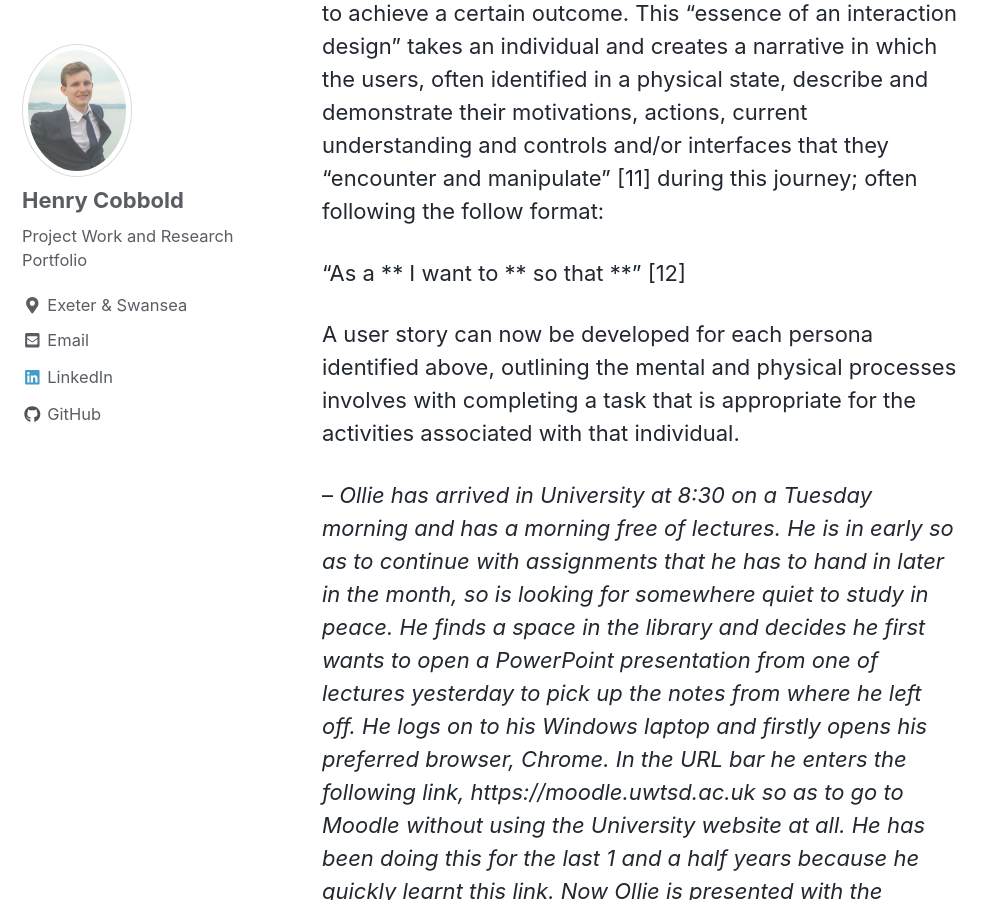
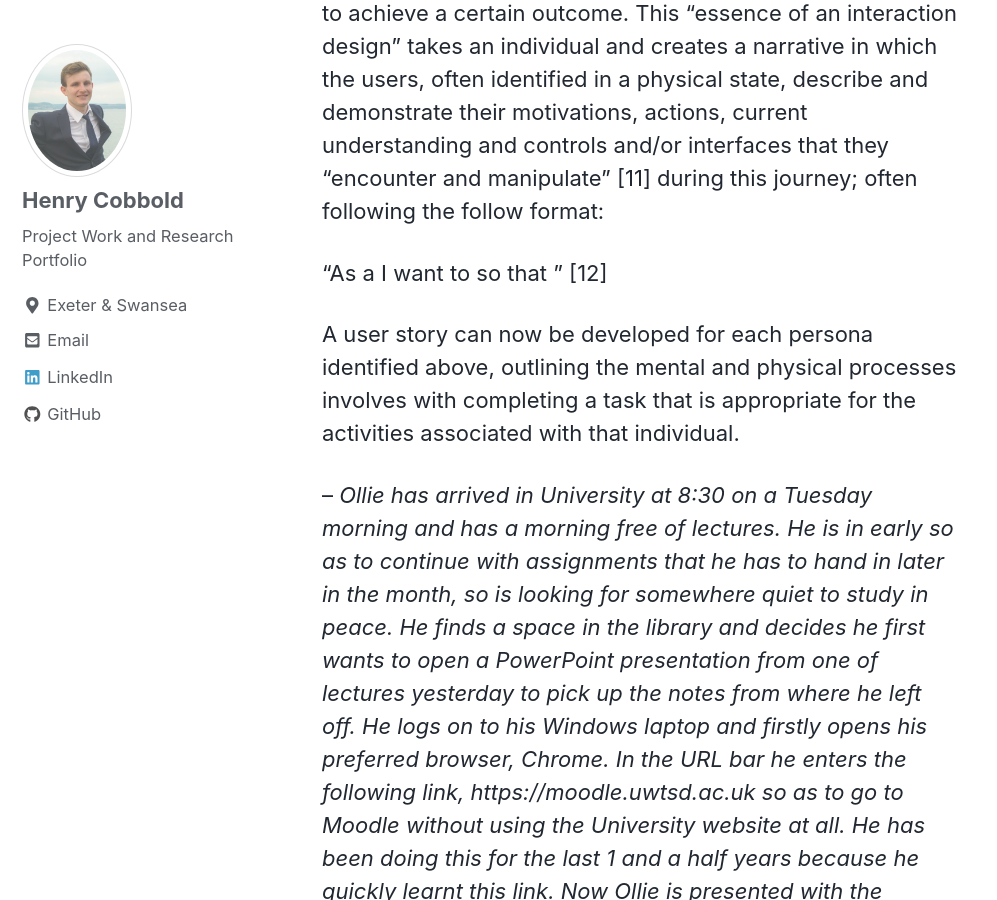
Before and after one commit to henrycobbold/henrycobbold.github.io, a Jekyll site: the page built from _posts/2019-09-03-facets_of_UX.md, in a window 1280 px wide and 900 px high, scrolled down 6368 px. Shown: the whole window, without its empty margins (0-997 px from the left). Built offline with Jekyll 4.4.1, drawn with Linux system fonts in a browser that asks for light colours; nearby versions of some CDN libraries.

Commit message:
italic changes

```diff
--- a/_posts/2019-09-03-facets_of_UX.md
+++ b/_posts/2019-09-03-facets_of_UX.md
@@ -48,7 +48,7 @@ By accurately understanding how a user aims to use a system a developer can more
 User stories typically take place after a range of example users have been documented. The purpose of this activity is to be aware of how a given user could wish to interact with the system being developed and crucially how an individual’s goals, use of devices and potential frustrations help the developer design the configuration of system information [10]. Given the sometimes ‘fuzzy’ nature of a user’s perspective on a system this process does not
 concentrate on how a developer should solve design quandaries, just that they need considering in the new or revised system. The purpose of a scenario is to “concretely describe” [11] the use of a system, allowing the development team to attempt to most closely replicate the route that users take in a system to achieve a certain outcome. This “essence of an interaction design” takes an individual and creates a narrative in which the users, often identified in a physical state, describe and demonstrate their motivations, actions, current understanding and controls and/or interfaces that they “encounter and manipulate” [11] during this journey; often following the follow format:
 
-“As a *<type of user>* I want to *<some goal>* so that *<some action>*” [12]
+“As a <type of user> I want to <some goal> so that <some action>” [12]
 
 A user story can now be developed for each persona identified above, outlining the mental and physical processes involves with completing a task that is appropriate for the activities associated with that individual.
 
```
